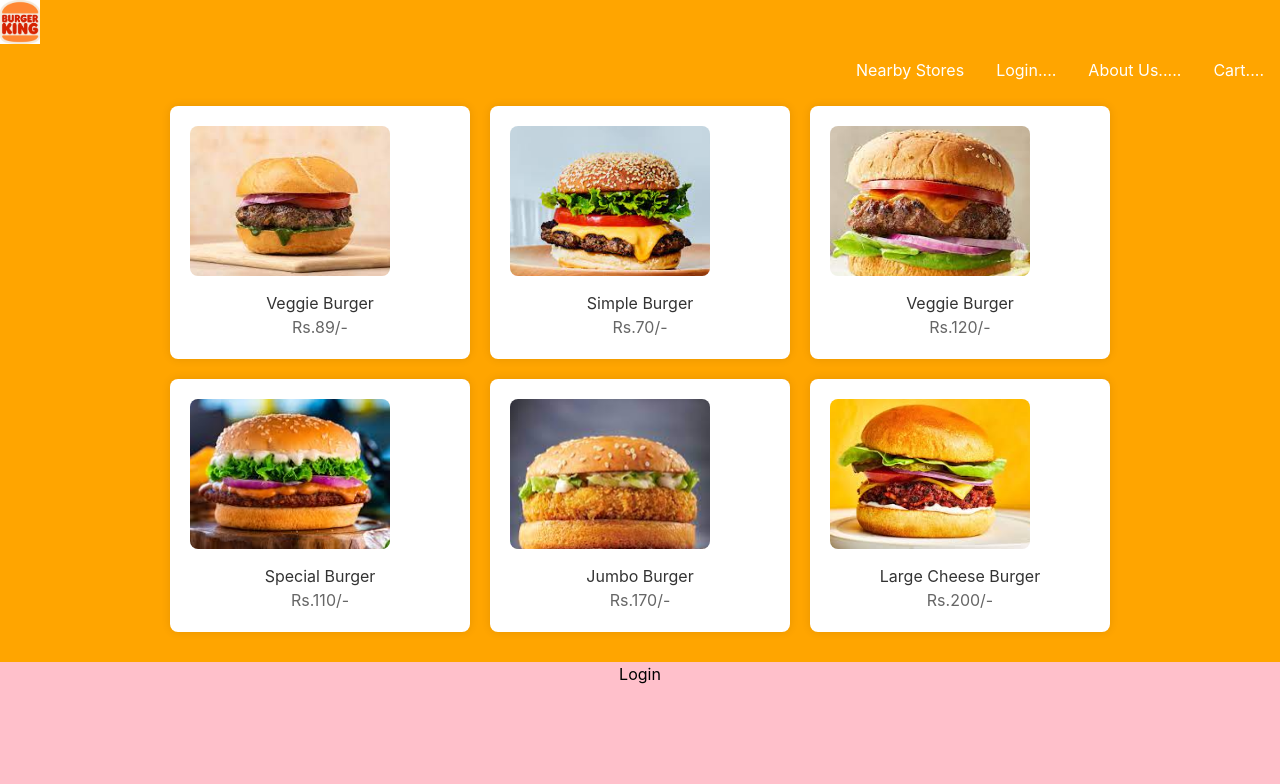
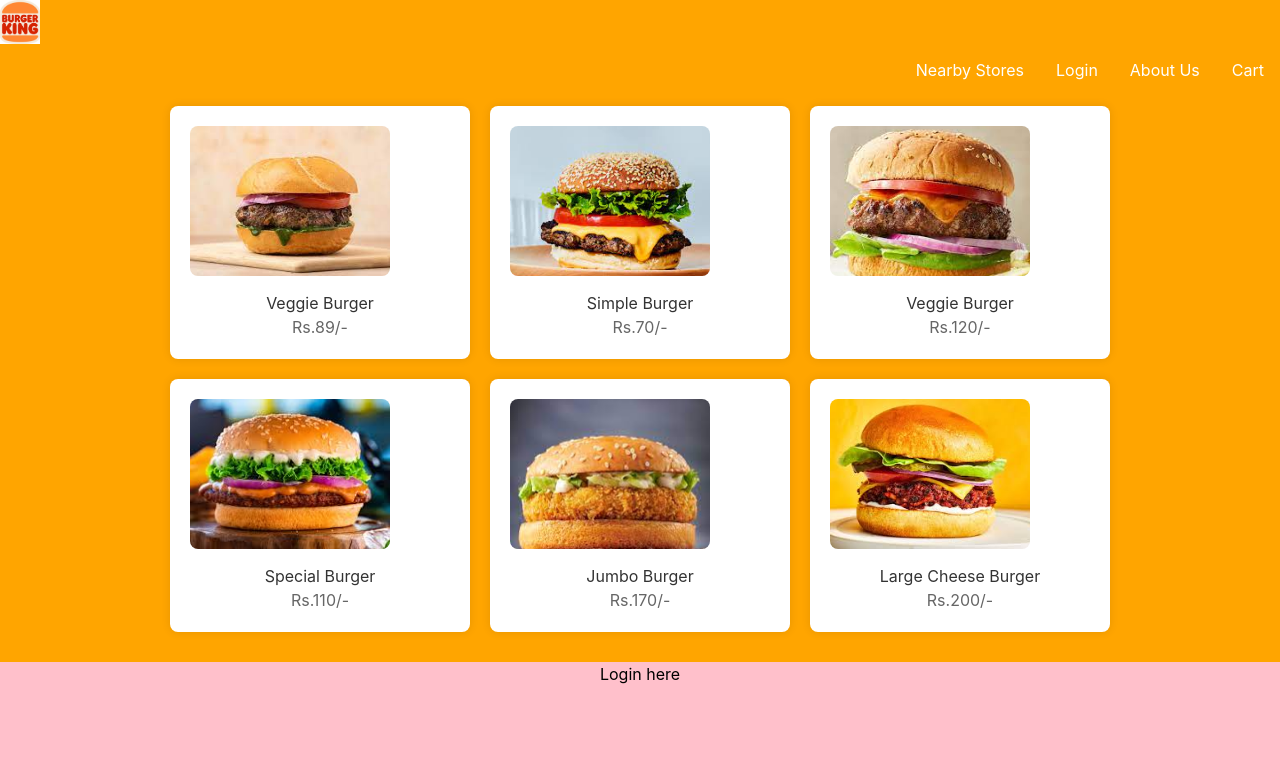
Before and after one commit to Janhavi22/Burger_King, a React (Create React App) app: page / in a window 1280 px wide. Shown: the top 784 px of the page. Built offline with nearby package versions, Linux system fonts and the light colour scheme.

Commit message:
Added my project

```diff
--- a/package.json
+++ b/package.json
@@ -1,8 +1,8 @@
 {
+  "homepage": "https://Janhavi22.github.io/Burger_King",
   "name": "test",
   "version": "0.1.0",
   "private": true,
-  "homepage": "https://Janhavi22.github.io/Burger_King",
   "dependencies": {
     "@testing-library/jest-dom": "^5.17.0",
     "@testing-library/react": "^13.4.0",
--- a/src/componants/Home.jsx
+++ b/src/componants/Home.jsx
@@ -15,9 +15,9 @@ const Home = () => {
       <script src="https://cdn.tailwindcss.com"></script>
     <script src="https://cdn.tailwindcss.com?plugins=forms,typography,aspect-ratio,line-clamp"></script>
      <img src={imglogo} className="h-11 rounded-[50]" alt="Tailwind Play" />
-      <a href="/">Cart....</a>
-      <a href="/">About Us.....</a>
-      <a href="/">Login....</a>
+      <a href="/">Cart</a>
+      <a href="/">About Us</a>
+      <a href="/">Login</a>
       <a href="/">Nearby Stores</a>
 
       <div className="container">
--- a/src/componants/Login.jsx
+++ b/src/componants/Login.jsx
@@ -20,7 +20,8 @@ const Login = () => {
   return (
     <div>
         <center>
-        <h1>Login</h1>
+        <h1>Login here</h1>
+
       <div className='login'>
       <form onSubmit={handleSubmit}>
         <div >
```
